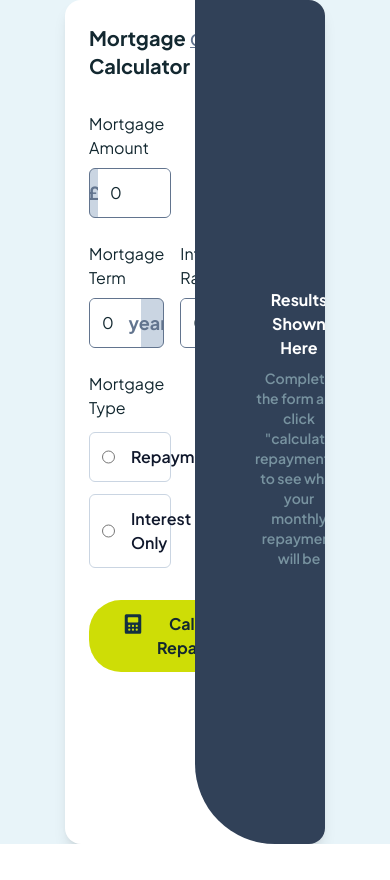
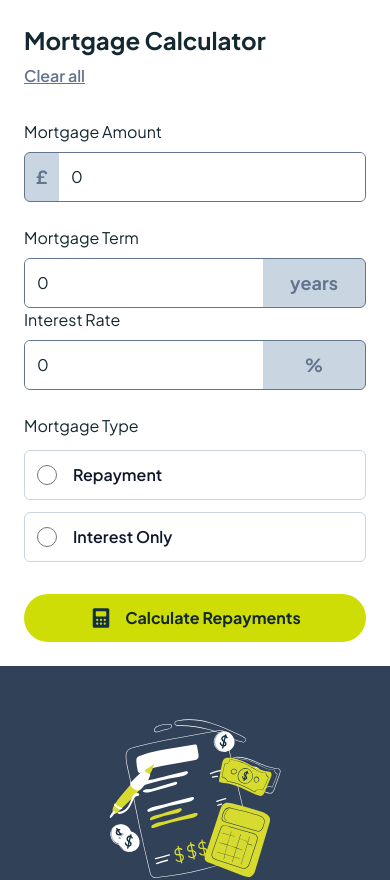
Before and after one commit to DanielOmehe/mortgage-calculator-app, a Next.js app: page / in a window 390 px wide. Shown: the top 880 px of the page. Before the commit the page ends 844 px from the top, so only its background shows below. Built offline with nearby package versions, Linux system fonts and the light colour scheme.

Commit message:
mobile design complete

```diff
--- a/src/app/page.js
+++ b/src/app/page.js
@@ -20,21 +20,16 @@ export default function Home() {
       currency: "GBP",
     }).format(number);
 
-  console.log(mortgageType);
-
-
-  console.log(typeof rate, typeof amount, typeof years);
-
   return (
-    <main className={`${plus_Jakarta_Sans.className} w-full h-screen bg-[#E8F4F9] flex gap-[32px] justify-center lg:items-center sm:items-start text-[#132830]`}>
-      <section className="w-2/3 bg-white shadow-lg overflow-hidden rounded-2xl h-content grid grid-cols-2">
+    <main className={`${plus_Jakarta_Sans.className} w-full h-fit lg:h-screen bg-[#E8F4F9] flex gap-[32px] justify-center lg:items-center sm:items-start text-[#132830]`}>
+      <section className="w-full lg:w-2/3 bg-white shadow-lg overflow-hidden lg:rounded-2xl h-content grid lg:grid-cols-2 grid-cols-1">
         <div className="p-6">
-          <div className="w-full flex items-center justify-between mb-8">
-            <h1 className="font-bold text-xl">Mortgage Calculator</h1>
+          <div className="w-full lg:flex items-center justify-between mb-8">
+            <h1 className="font-bold text-2xl text-[#132830] mb-2 lg:text-xl">Mortgage Calculator</h1>
             <button className="underline text-base font-semibold text-slate-500 cursor-pointer" onClick={clearForm}>Clear all</button>
           </div>
           <InputField name={'amount'} emblem={"£"} label={"Mortgage Amount"} handleChange={setAmount} value={amount} isComplete={isComplete} />
-          <div className="w-full flex items-center justify-between mt-6 gap-4">
+          <div className="w-full lg:flex items-center justify-between mt-6 gap-4">
             <InputField name={'term'} emblem={"years"} label={"Mortgage Term"} handleChange={setYears} value={years} isComplete={isComplete} />
             <InputField name={'rate'} emblem={"%"} label={"Interest Rate"} handleChange={setRate} value={rate} isComplete={isComplete} />
           </div>
@@ -60,12 +55,12 @@ export default function Home() {
               <p className="text-sm text-[#C44134] mt-1">This field is required</p>
             )}
           </div>
-          <button className="mt-8 flex gap-3 bg-[#CEDD06] px-8 py-3 rounded-4xl cursor-pointer" onClick={calculateMortgage}>
+          <button className="mt-8 w-full flex justify-center gap-3 bg-[#CEDD06] px-8 py-3 rounded-4xl cursor-pointer" onClick={calculateMortgage}>
             <img src="/images/icon-calculator.svg" alt="calculator" />
             <p className="font-bold text-base capitalize">calculate repayments</p>
           </button>
         </div>
-        <div className="p-12 bg-slate-700 rounded-bl-[5rem]">
+        <div className="p-12 bg-slate-700 lg:rounded-bl-[5rem]">
           {
             isComplete ?
               <div className="">
```
